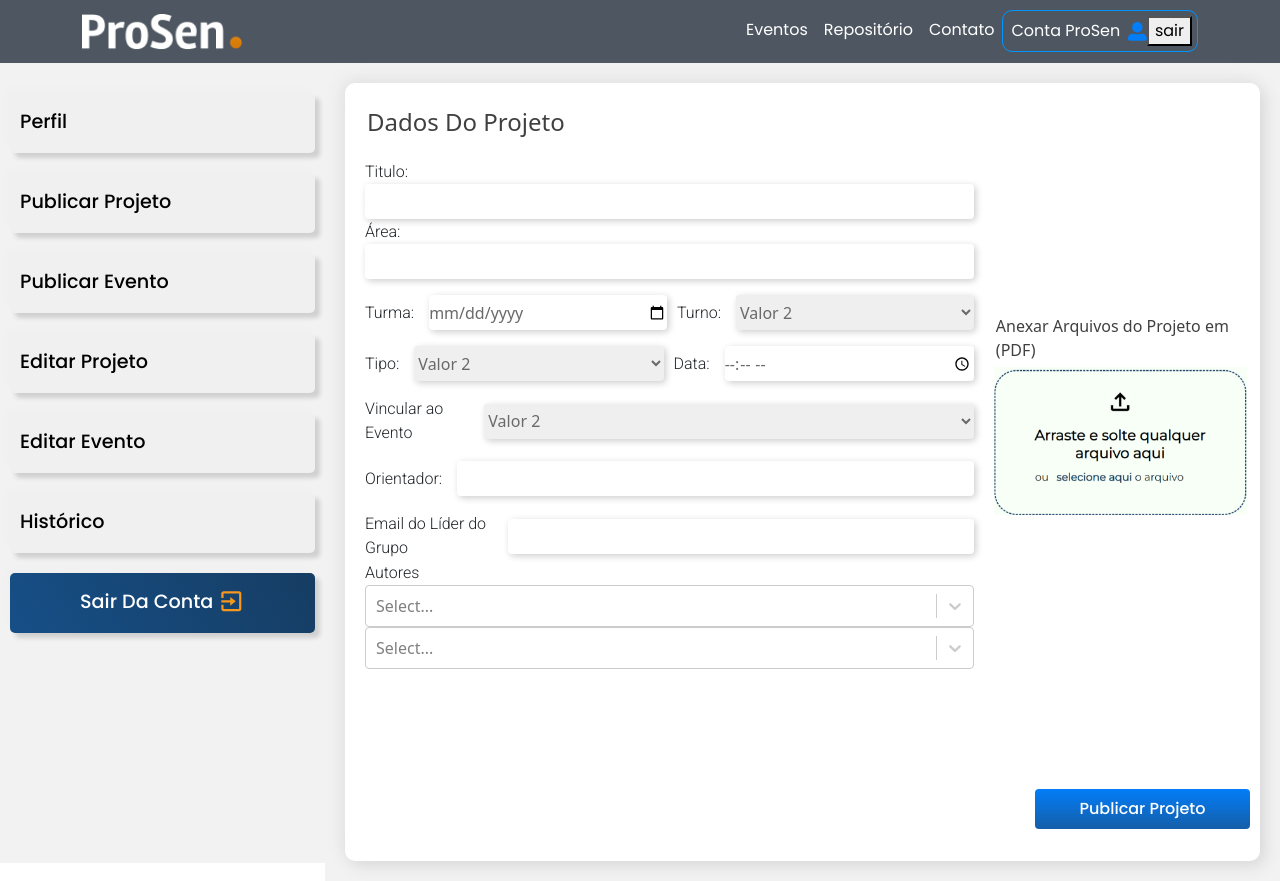
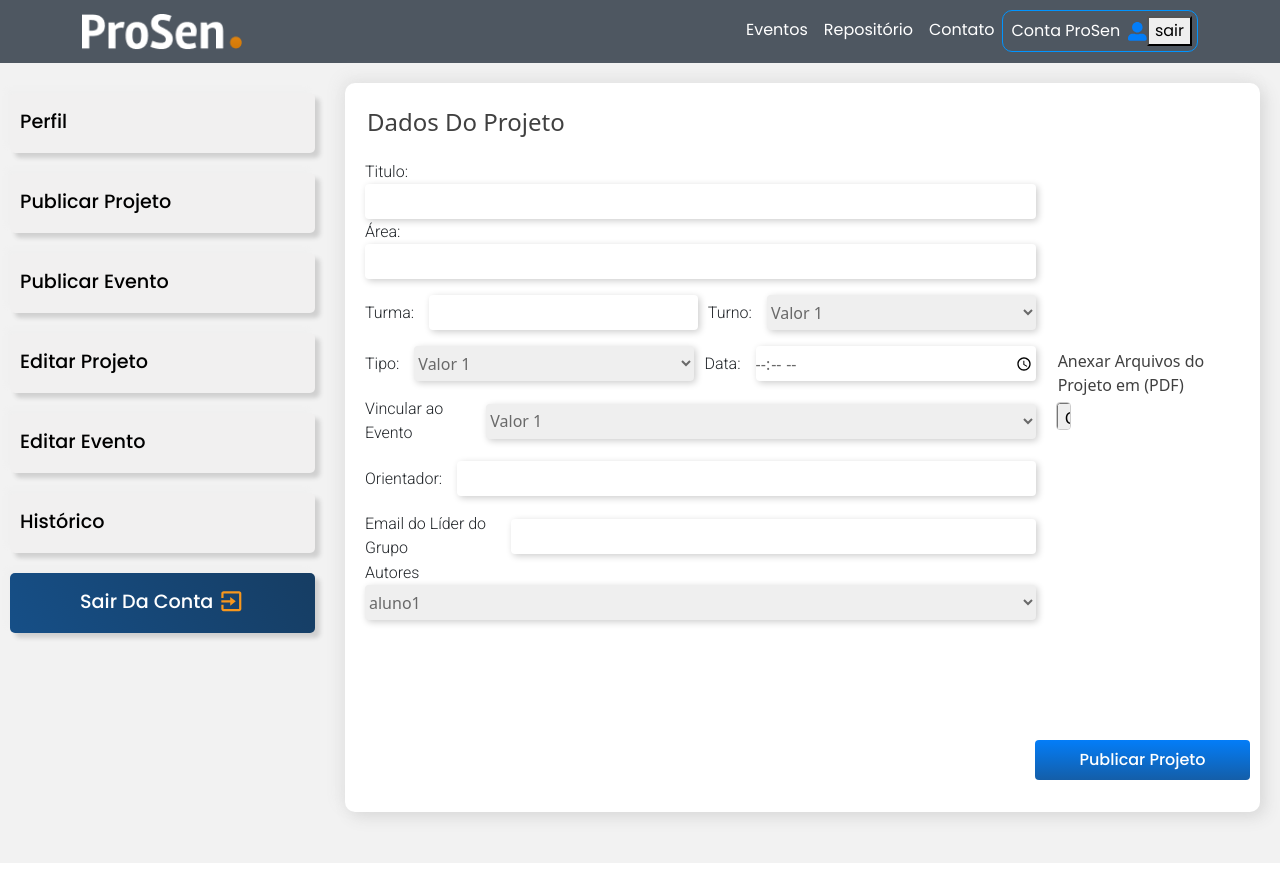
Before and after one commit to JoaoHneri/ProSen, a React (Create React App) app: page /Dashboard in a window 1280 px wide. Both pictures are taken after a click on the button "Publicar Projeto". Built offline with nearby package versions, Linux system fonts and the light colour scheme; a web font is replaced by a local one.

Commit message:
Teste Vercel

```diff
--- a/package.json
+++ b/package.json
@@ -8,6 +8,7 @@
     "@testing-library/user-event": "^13.5.0",
     "axios": "^1.4.0",
     "bootstrap": "^5.3.0",
+    "dotenv": "^16.3.1",
     "react": "^18.2.0",
     "react-bootstrap": "^2.7.4",
     "react-dom": "^18.2.0",
--- a/src/components/DashboardContents/PublicarProjeto.js
+++ b/src/components/DashboardContents/PublicarProjeto.js
@@ -1,31 +1,74 @@
 import React, { useState } from 'react';
 import imgForm from "../../Imagens/imageForm.png"
 import "../Styles/StyleContents/PublicarProjeto.css";
+import api from "../../services/api";
+import { useContext } from "react";
+import { UserContext } from "../useContext/UserContext";
+
 import Select from 'react-select';
 
-const options = [
-  { value: 'valor1', label: 'Valor 1' },
-  { value: 'valor2', label: 'Valor 2' },
-  { value: 'valor3', label: 'Valor 3' },
-]
-
-const options2 = [
-  { value: 'valor1', label: 'Valor 1' },
-  { value: 'valor2', label: 'Valor 2' },
-  { value: 'valor3', label: 'Valor 3' },
-];
 
 
-const  PublicarProjeto = () => {
+const PublicarProjeto = () => {
   const [selectedOptions, setSelectedOptions] = useState([]);
+  const [userData, setUserData] = useContext(UserContext);
+  const [title, setTitle] = useState('');
+  const [area, setArea] = useState('');
+  const [shift, setShift] = useState('');
+  const [type, setType] = useState('');
+  const [date, setDate] = useState('');
+  const [linkEvent, setLinkEvent] = useState('');
+  const [supervisor, setSupervisor] = useState('');
+  const [groupLeaderEmail, setGroupLeaderEmail] = useState('');
+  const [classProject, setClassproject] = useState('');
+  const [authors, setAuthors] = useState('');
+  const [file, setFile] = useState(null);
 
-  const handleChange = (selected) => {
-    setSelectedOptions(selected);
+
+  const formatDate = (date) => {
+    return date.replace(/\D/g, "");
   };
+
+  const formatTime = (time) => {
+    return time.replace(/\D/g, "");
+  };
+
+  const handleSubmit = async (e) => {
+    e.preventDefault();
+
+    try {
+      const url = "/project";
+      const data = new FormData();
+      data.append("user_id", userData.id);
+      data.append("title", title);
+      data.append("area", area);
+      data.append("shift", shift);
+      data.append("type", type);
+      data.append("date", date);
+      data.append("linkEvent", linkEvent);
+      data.append("supervisor", supervisor);
+      data.append("groupLeaderEmail", groupLeaderEmail);
+      data.append("classProject", classProject);
+      data.append("authors", authors);
+      data.append("file", file);
+     ;
+
+      const response = await api.post(url, data);
+      alert("foi")
+      console.log(response.data); // Mensagem de sucesso e dados do evento
+
+      // Faça algo com a resposta, como redirecionar para outra página
+    } catch (error) {
+      console.error(error);
+      alert(error.message);
+      // Trate o erro aqui
+    }
+  };
+
   return (
     <>
       <div>
-    <form>
+        <form onSubmit={handleSubmit}>
           <div id="color-bg">
             <div className="tx-form">
               <h4>Dados Do Projeto</h4>
@@ -34,83 +77,130 @@ const  PublicarProjeto = () => {
               <div className="form-edit-section">
                 <div>
                   <label className="edit-label">Titulo:</label>
-                <input type="text" name="text" class="input" pattern="\d+"/>
+                  <input
+                    type="text"
+                    name="title"
+                    className="input"
+
+                    value={title}
+                    onChange={(e)=>{setTitle(e.target.value)}}
+                  />
                 </div>
-
                 <div>
                   <label className="edit-label">Área:</label>
-                <input type="text" name="text" class="input" pattern="\d+"/>
+                  <input
+                    type="text"
+                    name="area"
+                    className="input"
 
+                    value={area}
+                    onChange={(e)=>{setArea(e.target.value)}}
+                  />
                 </div>
                 <div className="itens-form">
-                  <label  className="edit-label">Turma:</label>
-                  <input type="date" name="text" class="input" pattern="\d+"/>
-                  <label  className="edit-label">Turno:</label>
-              <select name="select" class="input">
+                  <label className="edit-label">Turma:</label>
+                  <input
+                    type="text"
+                    name="classProject"
+                    className="input"
+
+                    value={classProject}
+                    onChange={(e)=>{setClassproject(e.target.value)}}
+                  />
+                  <label className="edit-label">Turno:</label>
+                  <select
+                    name="shift"
+                    className="input"
+                    value={shift}
+                    onChange={(e)=>{setShift(e.target.value)}}
+                  >
                     <option value="valor1">Valor 1</option>
-                <option value="valor2" selected>Valor 2</option>
+                    <option value="valor2">Valor 2</option>
                     <option value="valor3">Valor 3</option>
                   </select>
                 </div>
-
                 <div className="itens-form">
-                  <label  className="edit-label">Tipo:</label>
-              <select name="select" class="input">
+                  <label className="edit-label">Tipo:</label>
+                  <select
+                    name="type"
+                    className="input"
+                    value={type}
+                    onChange={(e)=>{setType(e.target.value)}}
+                  >
                     <option value="valor1">Valor 1</option>
-                <option value="valor2" selected>Valor 2</option>
+                    <option value="valor2">Valor 2</option>
                     <option value="valor3">Valor 3</option>
                   </select>
-                  <label  className="edit-label">Data:</label>
-                  <input type="time" name="text" class="input" pattern="\d+"/>
+                  <label className="edit-label">Data:</label>
+                  <input
+                    type="time"
+                    name="date"
+                    className="input"
+
+                    value={date}
+                    onChange={(e)=>{setDate(e.target.value)}}
+                  />
                 </div>
-
                 <div className="itens-form">
                   <label className="edit-label">Vincular ao Evento</label>
-              <select name="select" class="input">
+                  <select
+                    name="linkEvent"
+                    className="input"
+                    value={linkEvent}
+                    onChange={(e)=>{setLinkEvent(e.target.value)}}
+                  >
                     <option value="valor1">Valor 1</option>
-                <option value="valor2" selected>Valor 2</option>
+                    <option value="valor2">Valor 2</option>
                     <option value="valor3">Valor 3</option>
                   </select>
                 </div>
-                <div  className="itens-form">
+                <div className="itens-form">
                   <label className="edit-label">Orientador:</label>
-                <input type="text" name="text" class="input" pattern="\d+"/>
+                  <input
+                    type="text"
+                    name="supervisor"
+                    className="input"
+
+                    value={supervisor}
+                    onChange={(e)=>{setSupervisor(e.target.value)}}
+                  />
                 </div>
-                <div  className="itens-form">
+                <div className="itens-form">
                   <label className="edit-label">Email do Líder do Grupo</label>
-                <input type="text" name="text" class="input" pattern="\d+"/>
+                  <input
+                    type="text"
+                    name="groupLeaderEmail"
+                    className="input"
+
+                    value={groupLeaderEmail}
+                    onChange={(e)=>{setGroupLeaderEmail(e.target.value)}}
+                  />
                 </div>
                 <div>
                   <label className="edit-label">Autores</label>
-                  <Select
-                    options={options}
-                    isMulti
-                    value={selectedOptions}
-                    onChange={handleChange}
-                  />
-                   <Select
-                    options={options2}
-                    isMulti
-                    value={selectedOptions}
-                    onChange={handleChange}
-                  />
+                  <select
+                    name="authors"
+                    className="input"
+                    value={authors}
+                    onChange={(e)=>{setAuthors(e.target.value)}}
+                  >
+                    <option value="aluno1">aluno1</option>
+                    <option value="aluno2">aluno2</option>
+                    <option value="aluno3">aluno3</option>
+                  </select>
                 </div>
               </div>
               <div className="img-form-input">
                 <p>Anexar Arquivos do Projeto em (PDF)</p>
-          <img alt="" src={imgForm}/>
+                <input type="file" name="file" onChange={(e) => setFile(e.target.files[0])} />
               </div>
             </div>
             <div className="upArq">
-          <button>Publicar Projeto</button>
+              <button type="submit">Publicar Projeto</button>
             </div>
           </div>
-
-
         </form>
-
       </div>
-
     </>
   );
 };
--- a/src/services/api.js
+++ b/src/services/api.js
@@ -1,7 +1,7 @@
 import axios from "axios";
 
 const api = axios.create({
-    baseURL: "http://localhost:3333/"
+    baseURL: process.env.REACT_APP_API
 })
 
 export default api
```
Also changed, not shown: 2 other files (tests, documents, lock files or other folders). Lines whose indentation alone changed are shown as unchanged.
